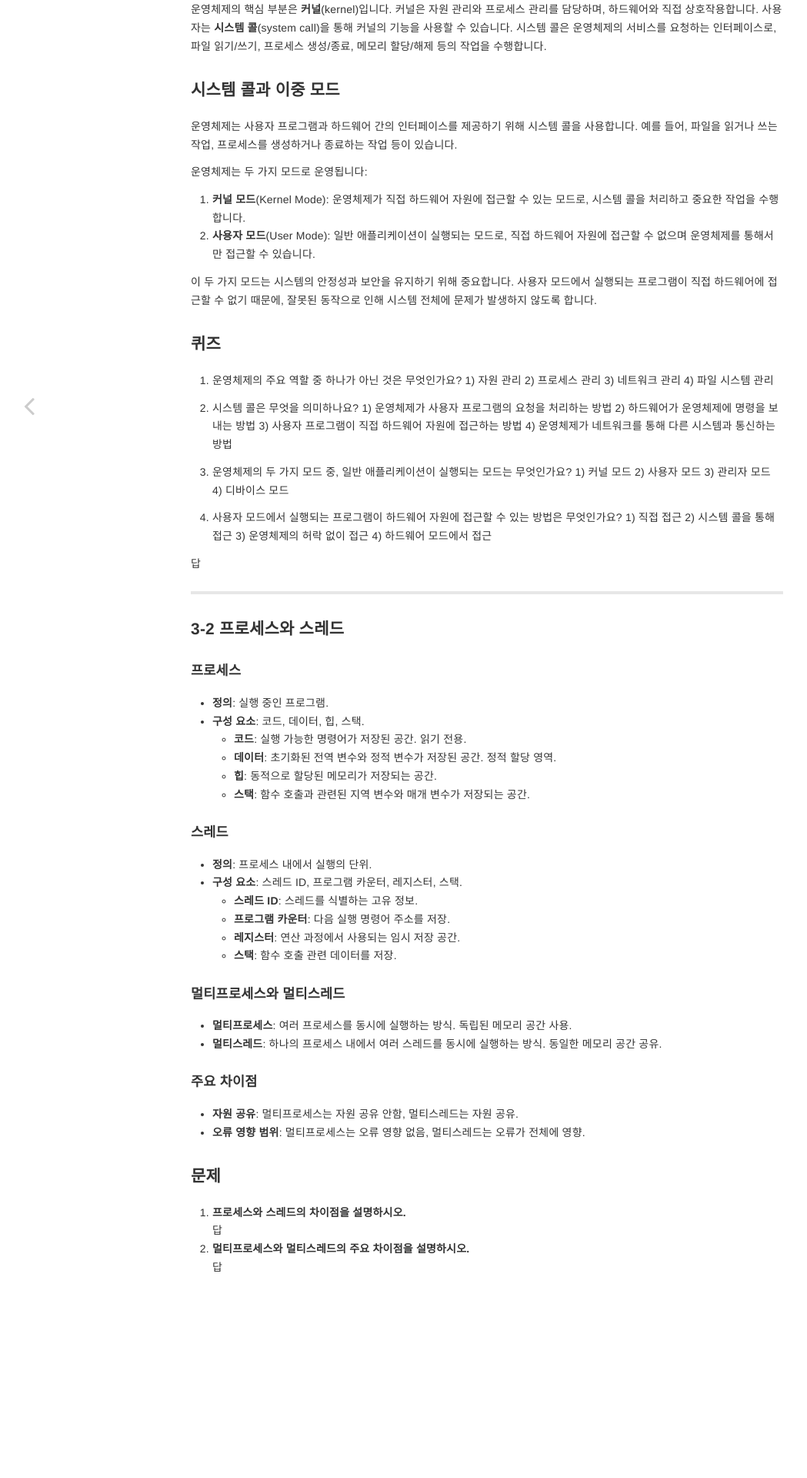
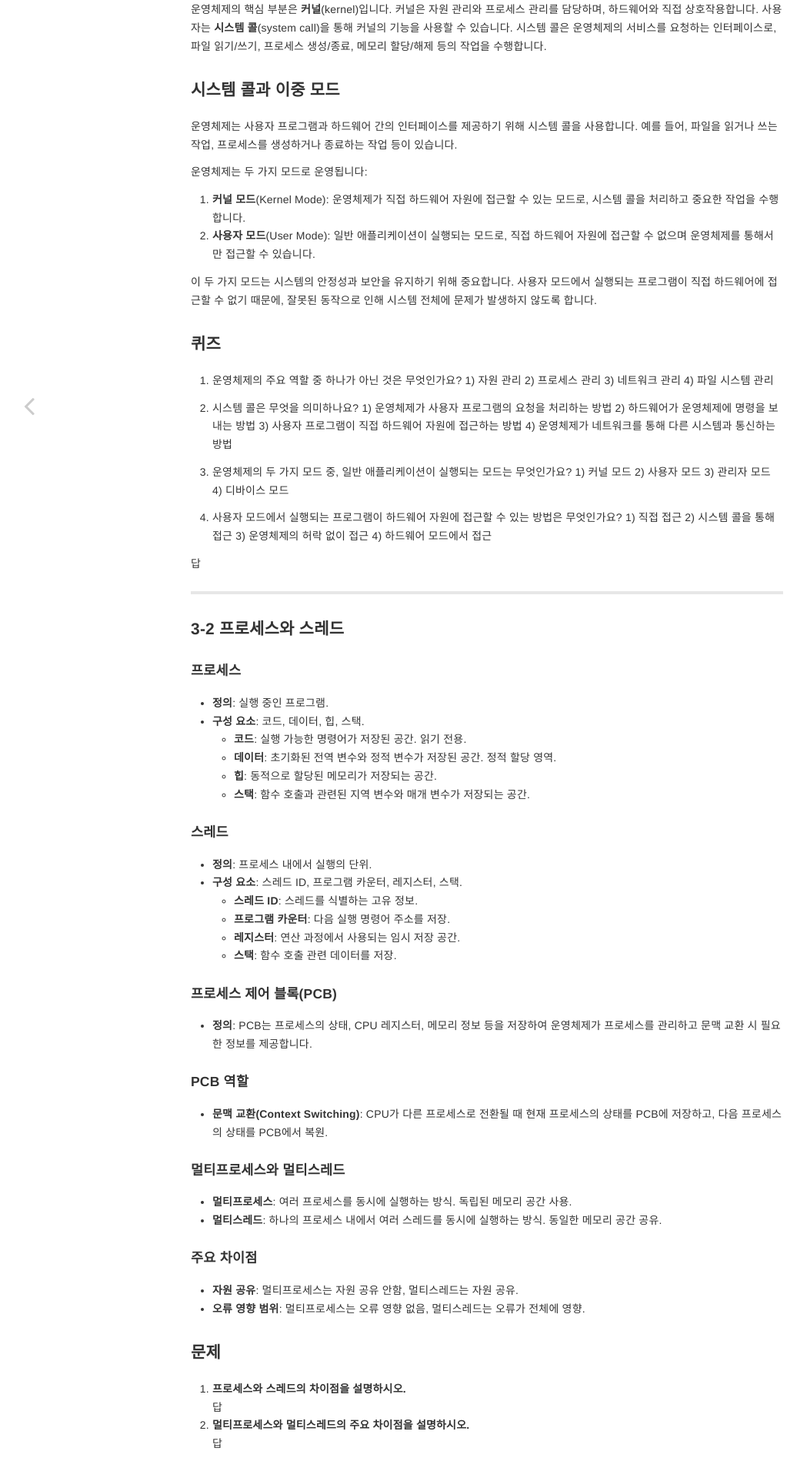
Before and after one commit to kyuwon53/kyuwon53.github.io, a Jekyll site: the page built from _posts/2024-09-19-이것이 취업을 위한 컴퓨터과학이다.md, in a window 1280 px wide. Shown: the part 1055-2975 px from the top of the page at 77% size, without its empty margins (7-1056 px from the left). Built offline with Jekyll 4.4.1, drawn with Linux system fonts in a browser that asks for light colours; comment, search, counter and statistics services are not loaded.

Commit message:
PCB 설명 추가

```diff
--- a/_posts/2024-09-19-이것이 취업을 위한 컴퓨터과학이다.md
+++ b/_posts/2024-09-19-이것이 취업을 위한 컴퓨터과학이다.md
@@ -100,6 +100,12 @@ categories: 공부 책 cs
   - **레지스터**: 연산 과정에서 사용되는 임시 저장 공간.
   - **스택**: 함수 호출 관련 데이터를 저장.
 
+#### 프로세스 제어 블록(PCB)
+- **정의**: PCB는 프로세스의 상태, CPU 레지스터, 메모리 정보 등을 저장하여 운영체제가 프로세스를 관리하고 문맥 교환 시 필요한 정보를 제공합니다.
+
+#### PCB 역할
+- **문맥 교환(Context Switching)**: CPU가 다른 프로세스로 전환될 때 현재 프로세스의 상태를 PCB에 저장하고, 다음 프로세스의 상태를 PCB에서 복원.
+
 #### 멀티프로세스와 멀티스레드
 - **멀티프로세스**: 여러 프로세스를 동시에 실행하는 방식. 독립된 메모리 공간 사용.
 - **멀티스레드**: 하나의 프로세스 내에서 여러 스레드를 동시에 실행하는 방식. 동일한 메모리 공간 공유.
@@ -107,6 +113,7 @@ categories: 공부 책 cs
 #### 주요 차이점
 - **자원 공유**: 멀티프로세스는 자원 공유 안함, 멀티스레드는 자원 공유.
 - **오류 영향 범위**: 멀티프로세스는 오류 영향 없음, 멀티스레드는 오류가 전체에 영향.
+
 
 ### 문제
 
```
